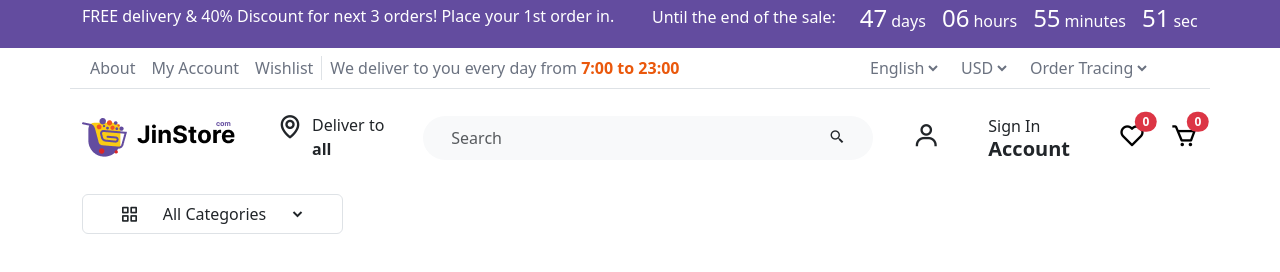
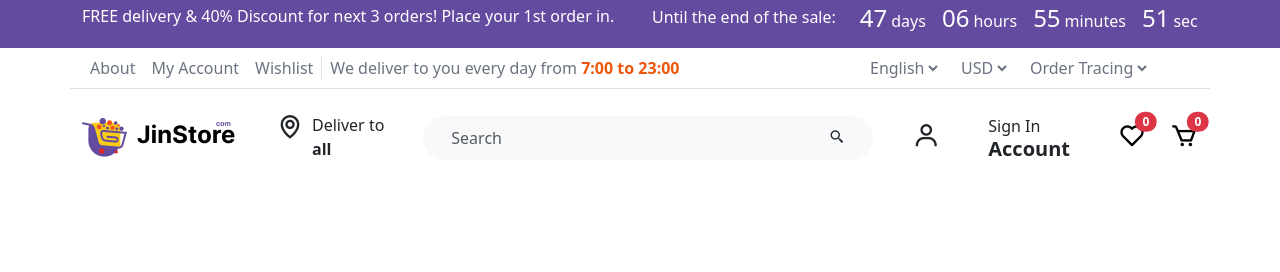
Before and after one commit to ehasun15019/jinStore-E-commerce-, a plain HTML site: page index.html in a window 1280 px wide. Drawn offline with nearby package versions, Linux system fonts and the light colour scheme.

Commit message:
11-march-25

```diff
--- a/index.html
+++ b/index.html
@@ -175,7 +175,7 @@
      <div class="container hero-sec my-3">
         <div class="row">
             <div class="col-lg-3 col-md-3 col-sm-12">
-                <div class="categories-sec">
+                <!-- <div class="categories-sec">
                     <div class="dropdown bg-transparent border rounded-2">
                         <button class="btn w-100  bg-transparent d-flex align-items-center justify-content-evenly" type="button" data-bs-toggle="dropdown" aria-expanded="false">
                             <i class='bx bx-grid-alt fs-5'></i> All Categories <i class='bx bxs-chevron-down'></i>
@@ -217,7 +217,7 @@
                             <li><a class="dropdown-item" href="#"><i class="bi bi-gender-female"></i> Baby & Pregnancy</a></li>
                         </ul>
                     </div>
-                </div>
+                </div> -->
             </div>
 
             <div class="col-lg-9 col-md-9 col-sm-12"></div>
```
